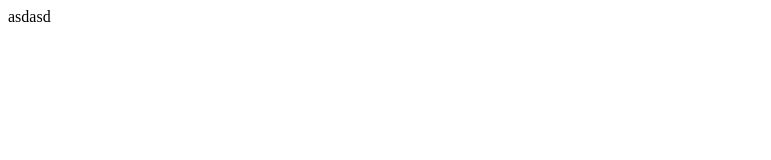
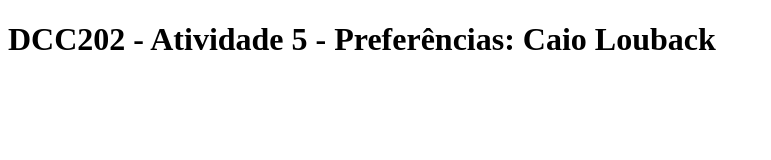
Before and after one commit to ufjf-dcc202/ufjf-dcc202-2023-3-b-atv5-CaioLouback, a website: page preferencias.html in a window 1280 px wide. Shown: the whole page, without its empty margins (0-771 px from the left). Drawn offline with Linux system fonts and the light colour scheme.

Commit message:
título do main

```diff
--- a/preferencias.html
+++ b/preferencias.html
@@ -7,7 +7,7 @@
 </head>
 <body>
     <main>
-        asdasd
+        <h1>DCC202 - Atividade 5 - Preferências: Caio Louback</h1>
     </main>
 </body>
 </html>
```
